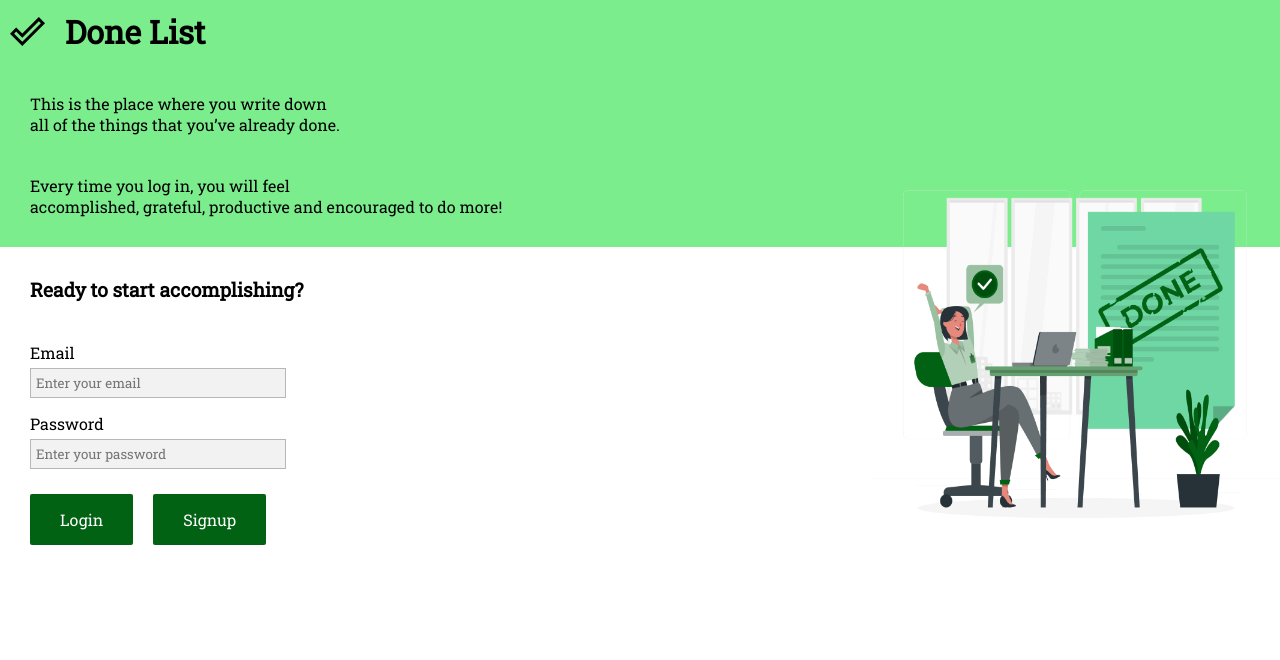
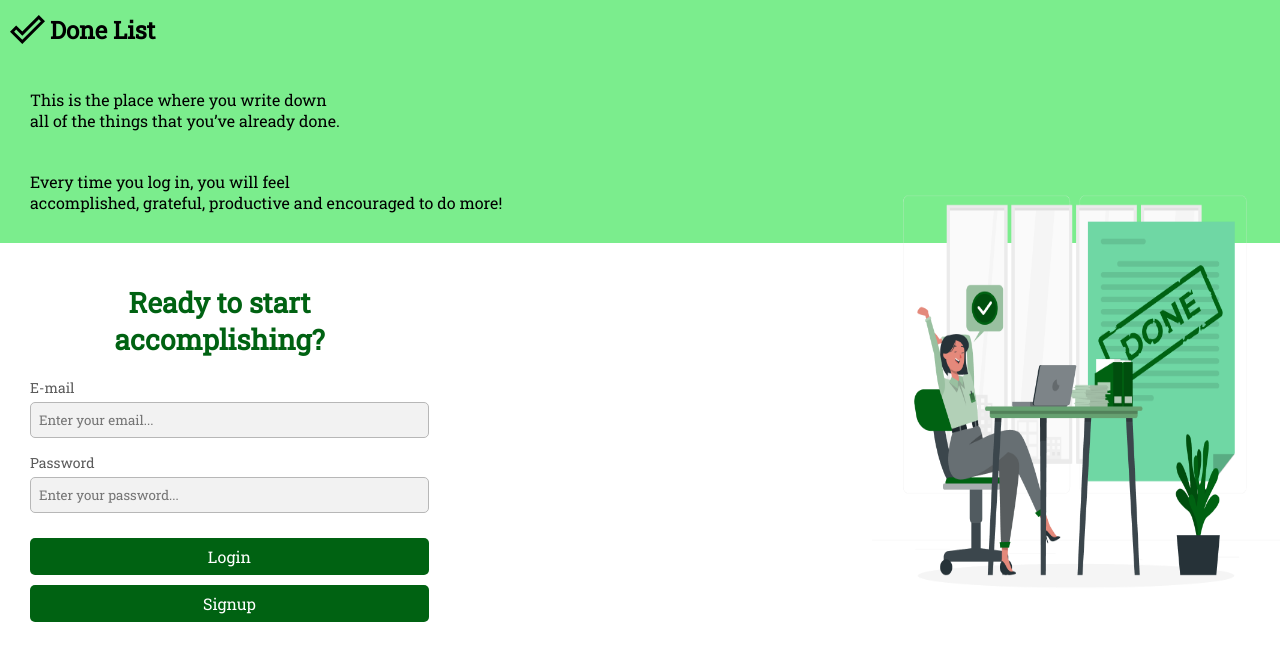
Before and after one commit to saraiovieira/done-list, a React (Create React App) app in the folder client/: page / in a window 1280 px wide. Shown: the top 660 px of the page. Built offline with nearby package versions, Linux system fonts and the light colour scheme; no server answers; the HTML template or start-up script is replaced by a standard one.

Commit message:
fix layout

```diff
--- a/client/src/Pages/DoneList/DoneList.css
+++ b/client/src/Pages/DoneList/DoneList.css
@@ -50,10 +50,13 @@ form, .tasks_list {
     justify-content: center;
 }
 
-h2 {
+.tasks__title {
+    width: 95%;
     text-align: center;
+    font-weight: bold;
     padding-top: 80px;
     color: #006212;
+    font-size: 28px;
 }
 
 form {
@@ -69,6 +72,8 @@ form {
 
 .tasks_list li {
     position: relative;
+    display: flex;
+    justify-content: space-between;
 }
 
 .tasks_list input  {
--- a/client/src/Pages/Home/Home.css
+++ b/client/src/Pages/Home/Home.css
@@ -16,7 +16,6 @@ header,
   display: flex;
   padding: 10px;
   align-items: center;
-  gap: 15px;
 }
 
 .home_logo {
@@ -27,6 +26,10 @@ header,
   width: 40px;
   height: 39px;
   padding-right: 5px;
+}
+
+.main__title {
+  font-size: 24px;
 }
 
 .home_paragraph-first {
@@ -53,25 +56,31 @@ header,
 }
 
 .home__form-title {
-  font-size: 1.2rem;
+  width: 95%;
+  text-align: center;
   font-weight: bold;
-  padding: 0;
-  margin-bottom: 20px;
+  color: #006212;
+  font-size: 28px;
+  padding-top: 11px;
 }
 
 .home__form {
   display: flex;
   flex-direction: column;
+  width: 100%;
 }
 
 .home__label {
+  color: #5B5B5B;
+  font-size: 14px;
   margin-bottom: 5px;
 }
 
 .home__input {
   width: 100%;
   margin-bottom: 15px;
-  padding: 5px;
+  padding: 8px;
+  border-radius: 5px;
   background-color: #F2F2F2;
   border: solid 1px #B7B7B7;
 }
@@ -95,16 +104,19 @@ header,
 
 .home__button {
   margin-bottom: 10px;
-  margin-right: 20px;
-  background-color: #006212; /* Green */
+  background-color: #006212;
   border: none;
   color: white;
-  padding: 15px 30px;
+  padding: 8px;
   text-align: center;
   text-decoration: none;
   cursor: pointer;
   font-size: 16px;
-  border-radius: 2px;
+  border-radius: 5px;
+  width: 100%;
+  display: flex;
+  flex-direction: column;
+  align-items: center;
 }
 
 .home__img-container {
--- a/client/src/Pages/Home/Home.jsx
+++ b/client/src/Pages/Home/Home.jsx
@@ -107,10 +107,10 @@ const Home = () => {
       </article>
       <div className="home__second-section">
         <div className="home__form-section">
-          <p className="home__form-title">Ready to start accomplishing? </p>
+          <h2 className="home__form-title">Ready to start accomplishing? </h2>
           <form className="home__form">
             <label className="home__label" htmlFor="email">
-              Email
+              E-mail
             </label>
             <input
               className="home__input"
@@ -119,7 +119,7 @@ const Home = () => {
               id="email"
               value={email}
               onChange={({ target }) => setEmail(target.value)}
-              placeholder="Enter your email"
+              placeholder="Enter your email..."
             />
             {emailError && <p className="error">{emailError}</p>}
             <label className="home__label" htmlFor="password">
@@ -132,7 +132,7 @@ const Home = () => {
               id="password"
               value={password}
               onChange={({ target }) => setPassword(target.value)}
-              placeholder="Enter your password"
+              placeholder="Enter your password..."
               aria-label="password"
             />
             {passwordError && <p className="error">{passwordError}</p>}
```
